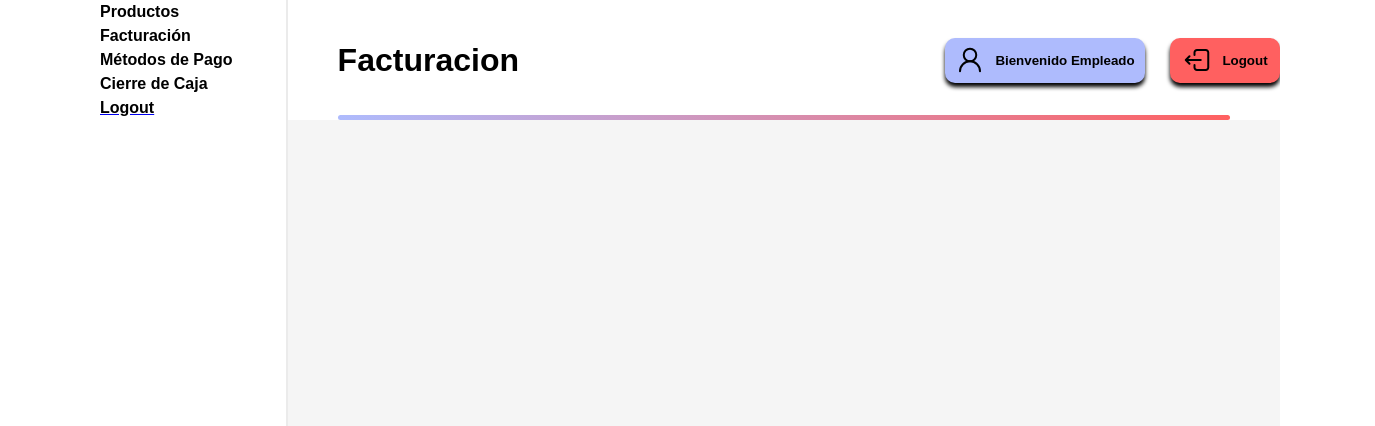
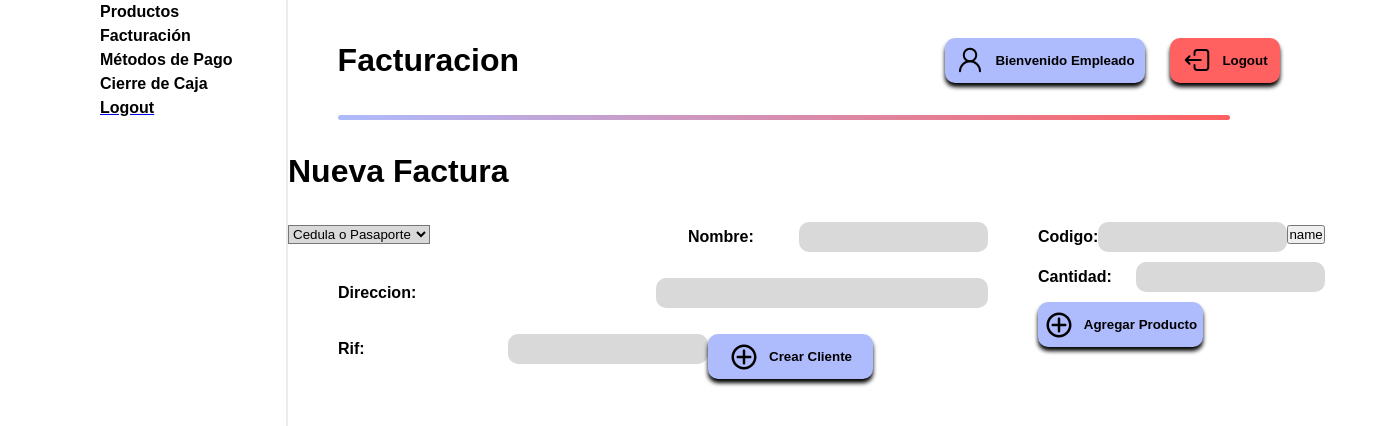
Before and after one commit to Luisrome01/BillMaster, a React (Vite) app: page /main in a window 1280 px wide. Shown: the top 426 px of the page, 1375 px wide, since content can reach past the window. Built offline with nearby package versions, Linux system fonts and the light colour scheme.

Commit message:
cambiosluis

```diff
--- /dev/null
+++ b/src/components/inputs/InputDiferente.jsx
@@ -0,0 +1,23 @@
+import React from "react";
+import "./css/InputDiferente.css";
+
+const InputDiferente = ({type, placeholder, width, height, color, borderRadius, shadow, name}) => {
+    const style = {
+        height: height,
+        backgroundColor: color,
+        borderRadius: borderRadius,
+        boxShadow: shadow
+    }
+    return (<>
+    <div className ="InputDContainer" style={{width}}>
+            <div className="containerName">
+                <span>{name}</span>
+            </div>
+            <input type={type} placeholder={placeholder} style={style} className="InputDiferente"/>
+    </div>
+        </>
+
+    )
+}
+
+export default InputDiferente;
--- /dev/null
+++ b/src/components/inputs/InputDinamico.jsx
@@ -0,0 +1,52 @@
+import React, { useState } from 'react';
+import "./css/InputDinamico.css";
+
+
+function InputDinamico({width, height, color,}) {
+  // Estado para almacenar el tipo de documento seleccionado y el valor ingresado
+  const [tipoDocumento, setTipoDocumento] = useState('');
+  const [valorDocumento, setValorDocumento] = useState('');
+
+  // Función para manejar cambios en la selección del tipo de documento
+  const handleTipoDocumentoChange = (event) => {
+    setTipoDocumento(event.target.value);
+    setValorDocumento('');
+  };
+
+  // Función para manejar cambios en el valor del documento ingresado
+  const handleValorDocumentoChange = (event) => {
+    setValorDocumento(event.target.value);
+  };
+
+  const style = {
+    width: width,
+    height: height,
+    backgroundColor: color,
+
+}
+  return (
+    <div>
+
+      <select value={tipoDocumento} onChange={handleTipoDocumentoChange} style = {style}>
+        <option value="">Cedula o Pasaporte</option>
+        <option value="cedula">Cédula de Identidad</option>
+        <option value="pasaporte">Pasaporte</option>
+
+      </select>
+      {tipoDocumento && (
+        <div>
+          <input
+          style = {style}
+            type="text"
+            id="valorDocumento"
+            value={valorDocumento}
+            onChange={handleValorDocumentoChange}
+            placeholder={`Ingrese el ${tipoDocumento === 'cedula' ? 'Cédula' : 'Pasaporte'}`}
+          />
+        </div>
+      )}
+    </div>
+  );
+}
+
+export default InputDinamico;
--- /dev/null
+++ b/src/components/inputs/css/InputDiferente.css
@@ -0,0 +1,33 @@
+span {
+	color: black;
+	font-weight: bold;
+}
+
+
+input {
+	color: black;
+	font-weight: bold;
+	border: none;
+	outline: none;
+
+}
+.InputDiferente {
+	height: 30px;
+	transition: 0.25s;
+	background: rgba(174, 187, 253, 0.25);
+	border-radius: 10px;
+	border: none;
+    flex-basis: 80%;
+}
+
+.InputDiferente:focus {
+	transition: 0.25s;
+	background: rgba(174, 187, 253, 0.75);
+}
+
+.InputDContainer{
+    display: flex;
+    flex-direction: row;
+    align-items: center;
+
+}
--- /dev/null
+++ b/src/components/inputs/css/InputDinamico.css
@@ -0,0 +1,30 @@
+span {
+	color: black;
+	margin-left: 50px;
+	font-weight: bold;
+}
+.containerName {
+	width: 90%;
+}
+
+
+.InputDinamico {
+	width: 300px;
+	height: 50px;
+	transition: 0.25s;
+	background: rgba(174, 187, 253, 0.25);
+	border-radius: 10px;
+	border: none;
+}
+
+.InputDinamico:focus {
+	transition: 0.25s;
+	background: rgba(174, 187, 253, 0.75);
+}
+
+.InputDiContainer{
+    display: flex;
+    flex-direction: row;
+    width: 300px;
+    align-items: center;
+}
--- a/src/components/navBar/View/Facturacion.jsx
+++ b/src/components/navBar/View/Facturacion.jsx
@@ -1,9 +1,77 @@
 import "./css/Facturacion.css";
 import React from "react";
 import BtnGeneral from "../../../components/buttons/BtnGeneral";
+import InputDinamico from "../../../components/inputs/InputDinamico";
+import InputDiferente from "../../../components/inputs/InputDiferente";
+import svgAdd from "../../../assets/svg_add.svg";
 
 const Facturacion = () => {
-	return <></>;
+  return (
+    <>
+      <div className="FacturaContainer">
+        <h1 className="FacturaHeaderContainer">Nueva Factura</h1>
+
+        <div className="FacturaInputsContainer">
+          <div className="FacturaInputsEntre2">
+            <div className="FacturaInput1">
+              <div className="FacturaCedula-nombre">
+                <div className="FacturaCedula">
+				<InputDinamico name="Cedula o Pasaporte:" color="#D9D9D9" />
+
+                </div>
+
+                <div className="FacturaNombre">
+                  <InputDiferente name="Nombre:" color="#D9D9D9" />
+                </div>
+              </div>
+              <div className="FacturaDireccion">
+                <InputDiferente name="Direccion:" color="#D9D9D9" width="700px"/>
+              </div>
+              <div className="FacturaRif-BotonCrear">
+                <div className="FacturaRif">
+                  <InputDiferente name="Rif:" color="#D9D9D9" />
+                </div>
+                <div className="FacturaBotonCrear">
+                  <BtnGeneral img={svgAdd} text="Crear Cliente" width="165px" />
+                </div>
+              </div>
+            </div>
+
+            <div className="FacturaInput2">
+              <div className="FacturaoCodigo-buscar">
+                <div className="FacturaCodigo">
+                  <InputDiferente name="Codigo:" color="#D9D9D9" />
+                </div>
+                <div className="FacturaBuscar">
+                  {/* crear boton de la lupa de busqueda */}
+				  <button className = "FacturaSearch" > name</button>
+                </div>
+              </div>
+              <div className="FacturaCantidad">
+			  <InputDiferente
+                    type="number"
+                    name="Cantidad:"
+                    color="#D9D9D9"
+                  />
+              </div>
+              <div className="FacturaBotonAgregar">
+                <BtnGeneral
+                  img={svgAdd}
+                  text="Agregar Producto"
+                  width="165px"
+                />
+              </div>
+            </div>
+          </div>
+
+          <div></div>
+        </div>
+
+        <div className="FacturaTableContainer"></div>
+        <div className="FacturaCheckoutContainer"></div>
+      </div>
+    </>
+  );
 };
 
 export default Facturacion;
--- a/src/components/navBar/View/css/Facturacion.css
+++ b/src/components/navBar/View/css/Facturacion.css
@@ -0,0 +1,136 @@
+.FacturaContainer{
+display: flex;
+flex-direction: column;
+width: 100%;
+height: 85vh;
+background-color:#FFFF;
+}
+
+.FacturaHeaderContainer{
+    flex-basis: 15%;
+    width: 100%;
+
+    align-items: center;
+    display: flex;
+}
+
+.FacturaInputsContainer{
+    flex-basis: 25%;
+    width: 100%;
+
+    display: flex;
+    flex-direction: row;
+}
+
+.FacturaTableContainer{
+    flex-basis: 45%;
+    width: 100%;
+
+}
+
+.FacturaCheckoutContainer{
+    flex-basis: 15%;
+    width: 100%;
+
+}
+
+
+
+
+
+
+
+.FacturaInputsEntre2 {
+    display: flex;
+    flex-direction: row;
+    width: 100%;
+
+    /* background-color: red; */
+
+}
+
+.FacturaInput1{
+    flex-basis: 55%;
+    width: 100%;
+    display: flex;
+    flex-direction: column;
+    /* background-color: red;  */
+}
+
+.FacturaCedula-nombre{
+    flex-basis: 33%;
+    width: 100%;
+    display: flex;
+    flex-direction: row;
+}
+
+.FacturaCedula{
+    flex-basis: 50%;
+    width: 100%;
+
+}
+
+.FacturaNombre{
+    flex-basis: 50%;
+    width: 100%;
+
+}
+.FacturaDireccion{
+    flex-basis: 33%;
+    width: 100%;
+
+}
+.FacturaRif-BotonCrear{
+    flex-basis: 33%;
+    width: 100%;
+    display: flex;
+    flex-direction:row;
+
+}
+.FacturaRif{
+    flex-basis: 60%;
+    width: 100%;
+
+}
+.FacturaBotonCrear{
+    flex-basis: 40%;
+    width: 100%;
+
+}
+.FacturaInput2{
+    flex-basis: 45%;
+    width: 100%;
+    display: flex;
+    flex-direction: column;
+    gap: 10px;
+    justify-items:left ;
+
+
+}
+.FacturaoCodigo-buscar{
+    flex-basis: 15%;
+    width: 100%;
+    display: flex;
+  flex-direction: row;
+
+}
+.FacturaCodigo{
+    flex-basis: 50%;
+    width: 100%;
+
+}
+
+.FacturaBuscar{
+    flex-basis: 50%;
+    width: 100%;
+
+}
+.FacturaCantidad{
+    width: 100%;
+
+}
+.FacturaBotonAgregar{
+    width: 100%;
+    margin-left: 50px;
+
+}
```
Also changed, not shown: src/assets/search.svg (added), src/assets/svg_add.svg (added).
